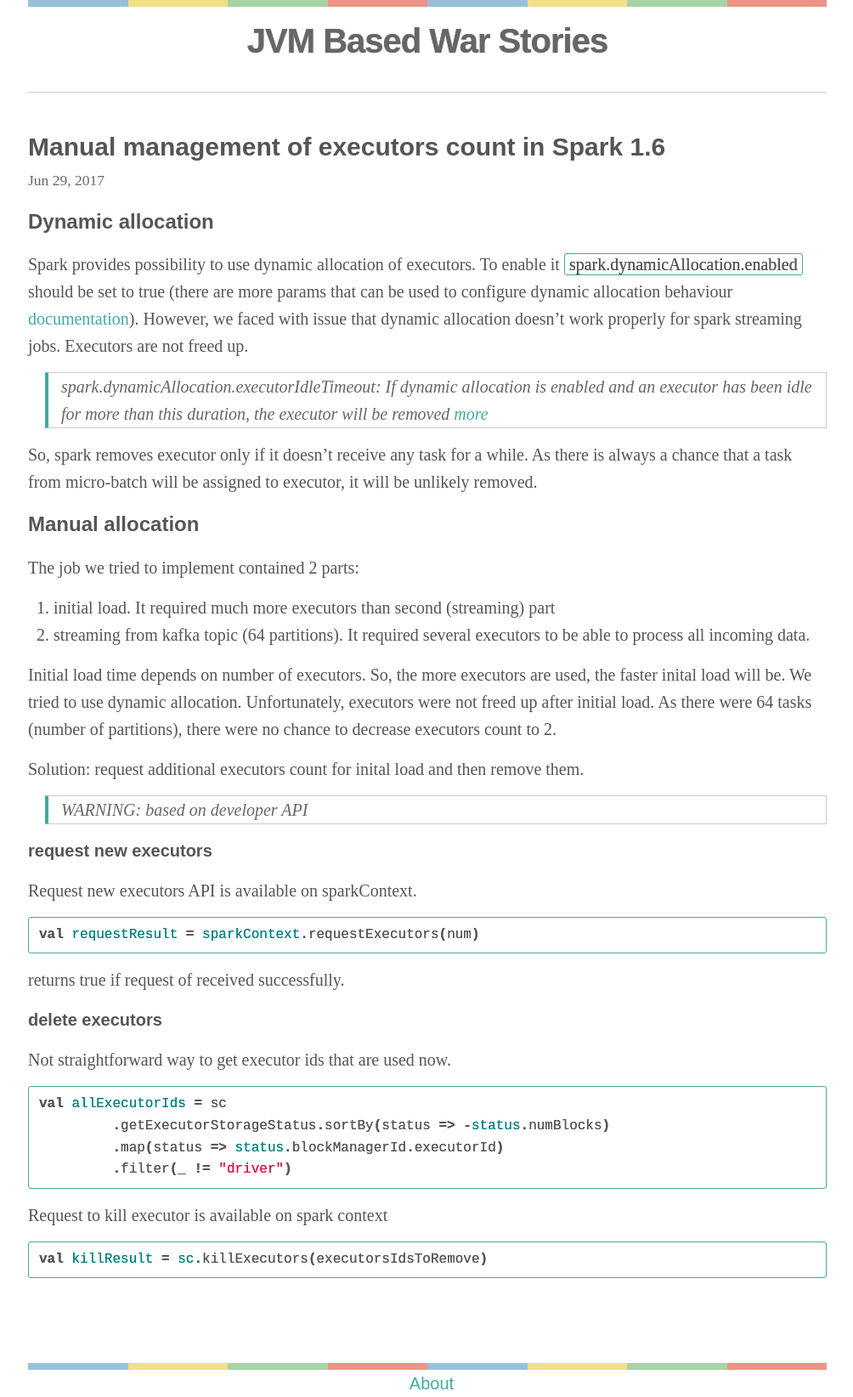
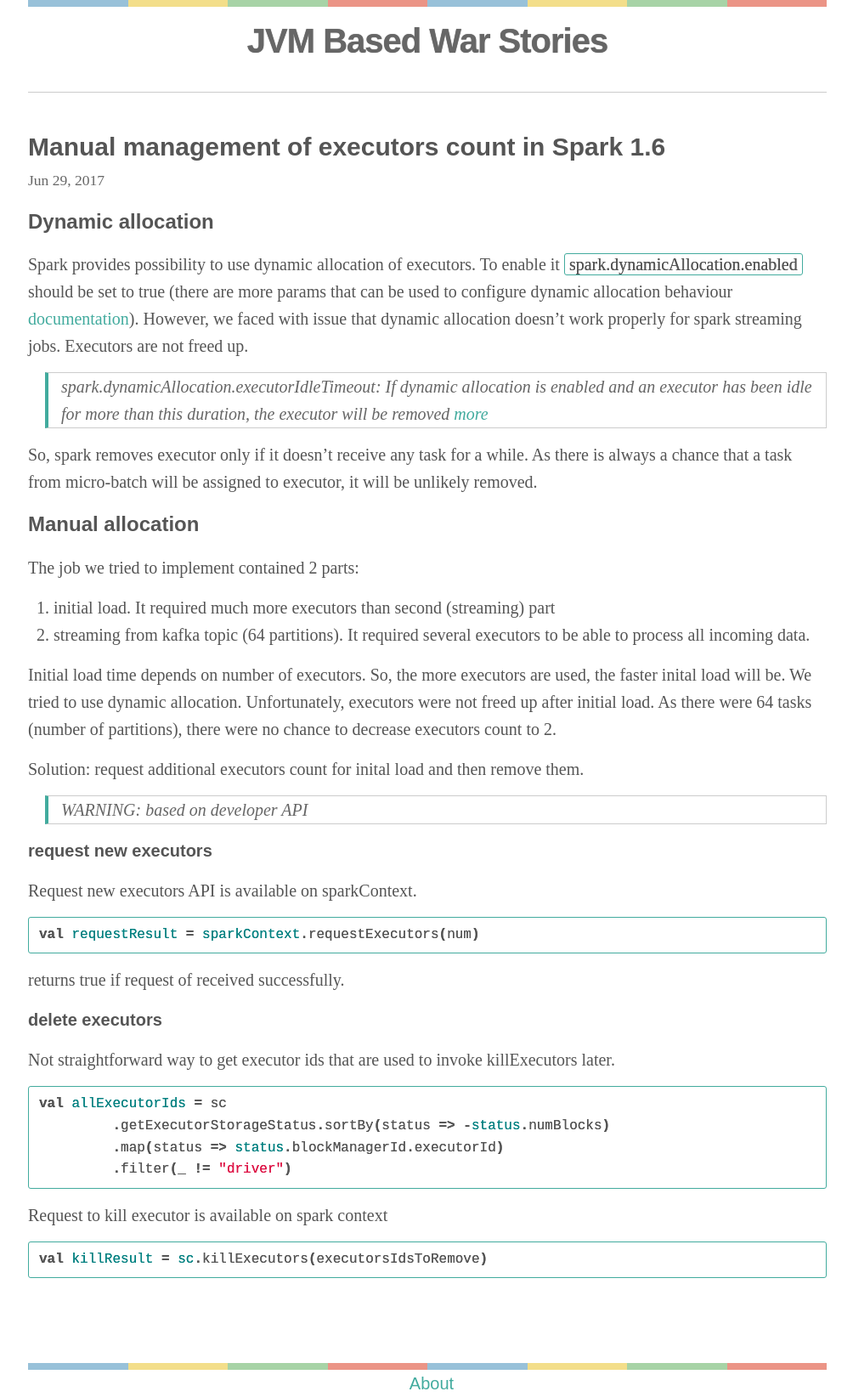
Before and after one commit to ngorchakova/jvmwarstories, a Jekyll site: the page built from _posts/2017-06-29-spark-manage-number-of-executors.md, in a window 1280 px wide. Shown: the whole page at 85% size, without its empty margins (137-1141 px from the left). Built offline with Jekyll 4.4.1, drawn with Linux system fonts in a browser that asks for light colours; some web fonts are replaced; comment, search, counter and statistics services are not loaded.

Commit message:
Update 2017-06-29-spark-manage-number-of-executors.md

```diff
--- a/_posts/2017-06-29-spark-manage-number-of-executors.md
+++ b/_posts/2017-06-29-spark-manage-number-of-executors.md
@@ -37,7 +37,7 @@
 
 #### delete executors
 
-Not straightforward way to get executor ids that are used now.
+Not straightforward way to get executor ids that are used to invoke killExecutors later.
 
 {% highlight scala %}
 val allExecutorIds = sc
```
